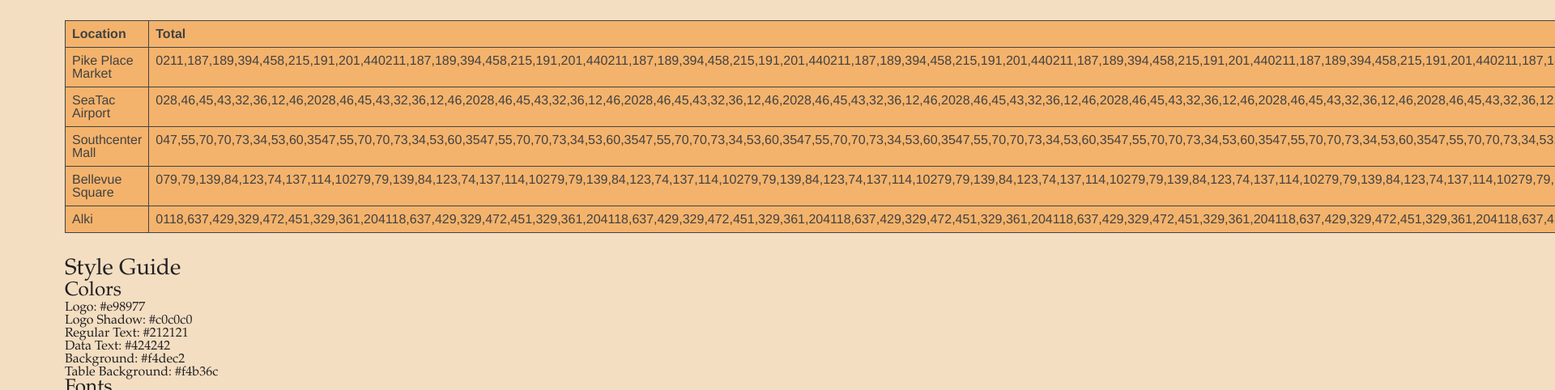
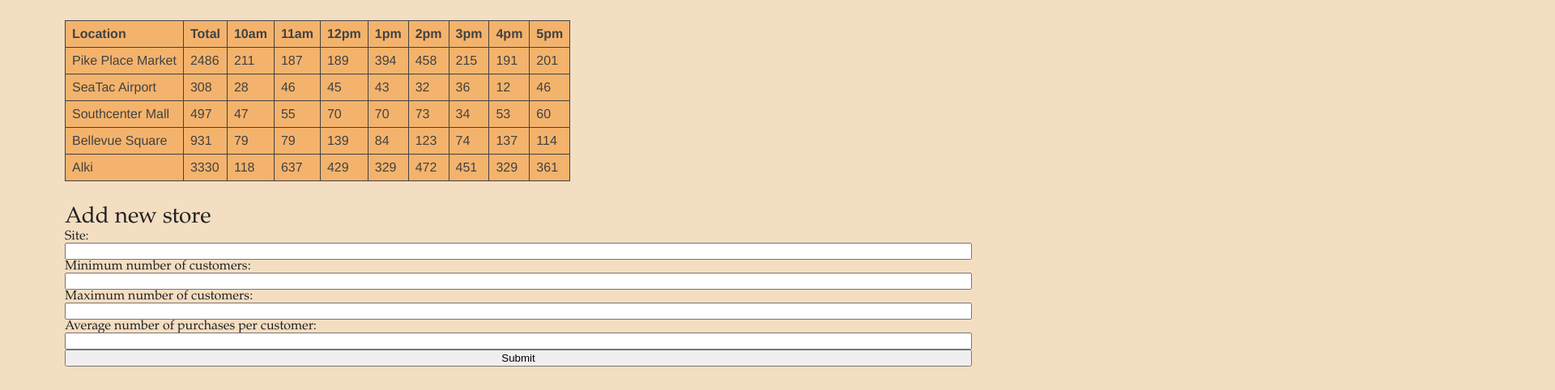
Before and after one commit to DTLivingstone/cookie-stand, a plain HTML site: page index.html in a window 1280 px wide. Shown: the part 73-555 px from the top of the page at 81% size, 1920 px wide, since content can reach past the window. Drawn offline with Linux system fonts and the light colour scheme.

Commit message:
added basic form

```diff
--- a/css/style.css
+++ b/css/style.css
@@ -58,3 +58,8 @@ td {
   padding: .5em;
   border: 1px solid #424242;
 }
+fieldset {
+  display: flex;
+  flex-direction: column;
+
+}
--- a/index.html
+++ b/index.html
@@ -1,5 +1,6 @@
 <!DOCTYPE html>
 <html>
+
   <head>
     <meta charset="utf-8">
     <title>Pat's Salmon Cookies</title>
@@ -7,13 +8,34 @@
     <link rel="stylesheet" href="css/style.css">
     <link href='https://fonts.googleapis.com/css?family=Berkshire+Swash' rel='stylesheet' type='text/css'>
   </head>
+
   <body>
+
     <header>
       <img class="left" src="images/salmon-small.png" alt="Big ugly salmon" />
       <span id="logo">Pat's Salmon Cookies</span>
       <img class ="right" src="images/salmon-small.png" alt="nomlas ylgu giB" />
     </header>
+
     <section id="salesTable"></section>
+
+    <section>
+      <form id="storeForm">
+        <fieldset>
+          <legend><h2>Add new store</h2></legend>
+          <label for="site">Site: </label>
+          <input name="site" type="text">
+          <label for="minCustomers">Minimum number of customers: </label>
+          <input name="minCustomers" value="">
+          <label for="maxCustomers">Maximum number of customers: </label>
+          <input name="maxCustomers" type="text">
+          <label for="avgCustomersVolume">Average number of purchases per customer: </label>
+          <input name="avgCustomerVolume" type="text">
+          <button id="submit-button" type="submit">Submit</button>
+        </fieldset>
+      </form>
+    </section>
+
     <section>
       <h2>Style Guide</h2>
       <h3>Colors</h3>
--- a/js/sales.js
+++ b/js/sales.js
@@ -35,7 +35,7 @@ function calcHourlyVolume(store) {
 }
 function calcDailyVolume(store) {
   for (var i = 0; i <= hours.length; i++) {
-    store.dailyVolume += store.hourlyVolume;
+    store.dailyVolume += store.hourlyVolume[i];
   }
 }
 function renderTableHead() {
```
